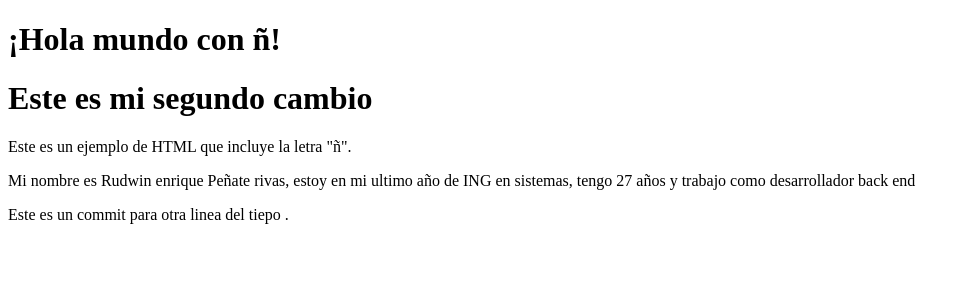
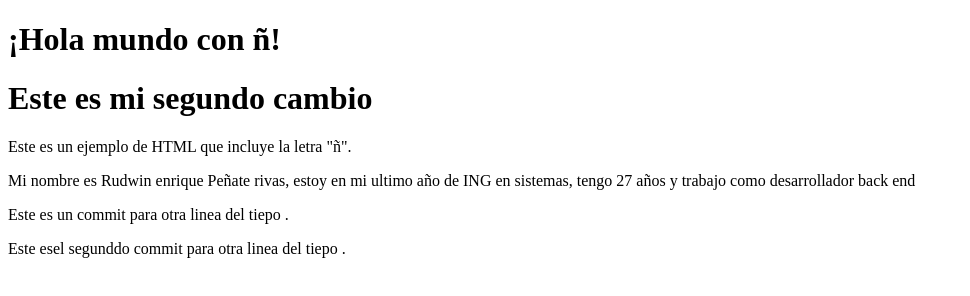
Before and after one commit to RudwinP/Seminario-Git-y-GitHub, a plain HTML site: page index.html in a window 1280 px wide. Shown: the whole page, without its empty margins (0-970 px from the left). Drawn offline with Linux system fonts and the light colour scheme.

Commit message:
este el seguno commit

```diff
--- a/index.html
+++ b/index.html
@@ -12,5 +12,6 @@
 
     <p>Mi nombre es Rudwin enrique Peñate rivas, estoy en mi ultimo año de ING en sistemas, tengo 27 años y trabajo como desarrollador back end</p>
     <p>Este es un commit para otra linea del tiepo .</p>
+    <p>Este esel segunddo commit para otra linea del tiepo .</p>
 </body>
 </html>
```
